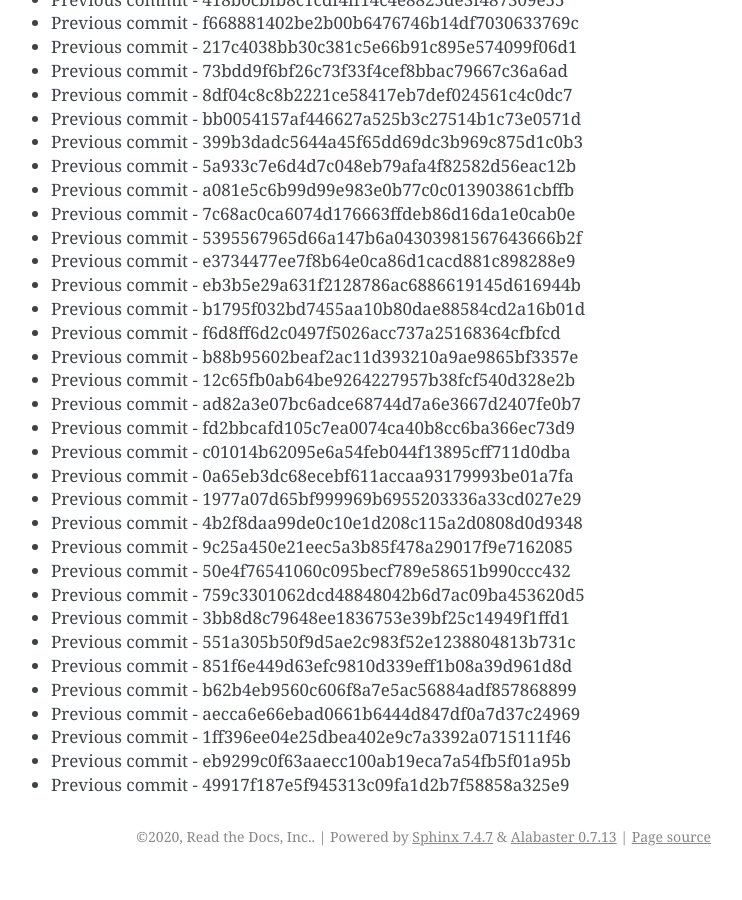
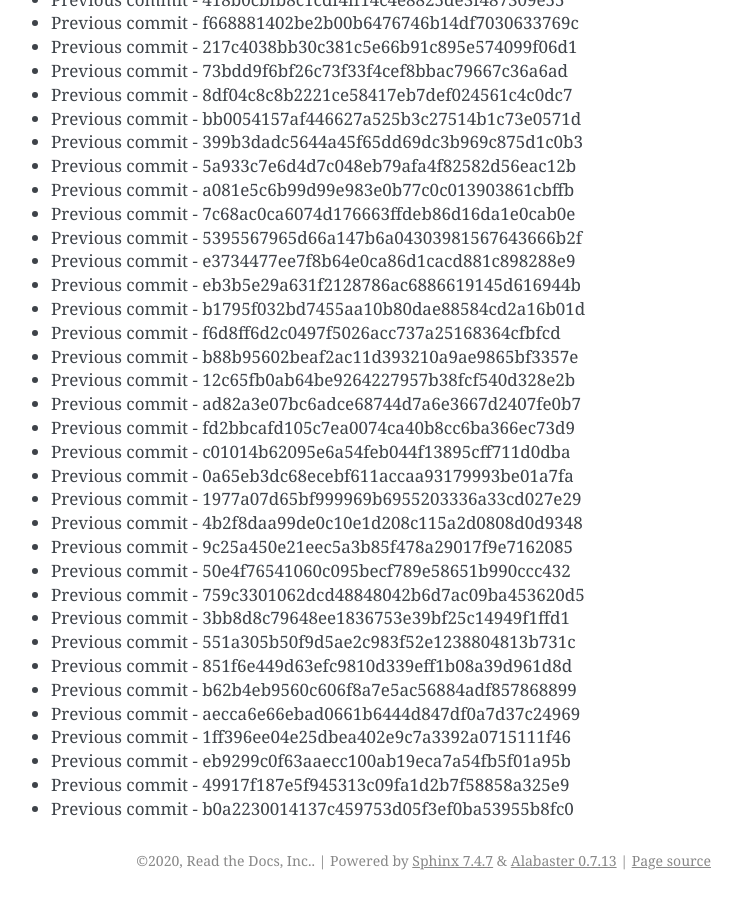
Before and after one commit to readthedocs/rtd-git-stresstest, a Sphinx documentation site: the page built from docs/updates.rst, in a window 1280 px wide and 900 px high, scrolled down 10484 px. Shown: the whole window, without its empty margins (399-1141 px from the left). Built offline with Sphinx 7.4.7, drawn with Linux system fonts in a browser that asks for light colours; before the commit the page ends 11360 px from its top, so only the background shows below that.

Commit message:
Generating commit from previous: b0a2230014137c459753d05f3ef0ba53955b8fc0

```diff
--- a/docs/updates.rst
+++ b/docs/updates.rst
@@ -472,3 +472,4 @@ It can be tested for any performance characteristics.
 * Previous commit - 1ff396ee04e25dbea402e9c7a3392a0715111f46
 * Previous commit - eb9299c0f63aaecc100ab19eca7a54fb5f01a95b
 * Previous commit - 49917f187e5f945313c09fa1d2b7f58858a325e9
+* Previous commit - b0a2230014137c459753d05f3ef0ba53955b8fc0
```
